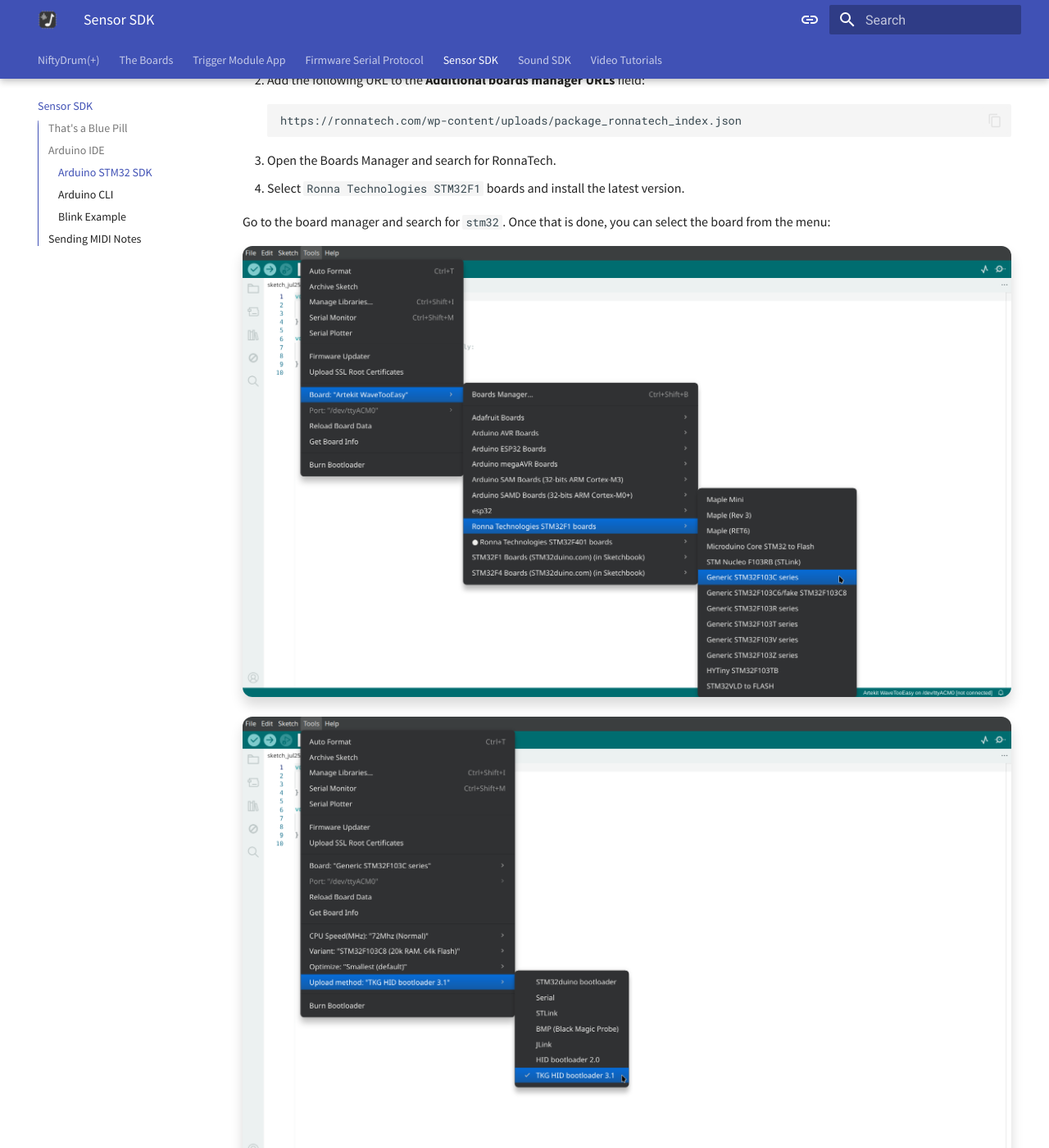
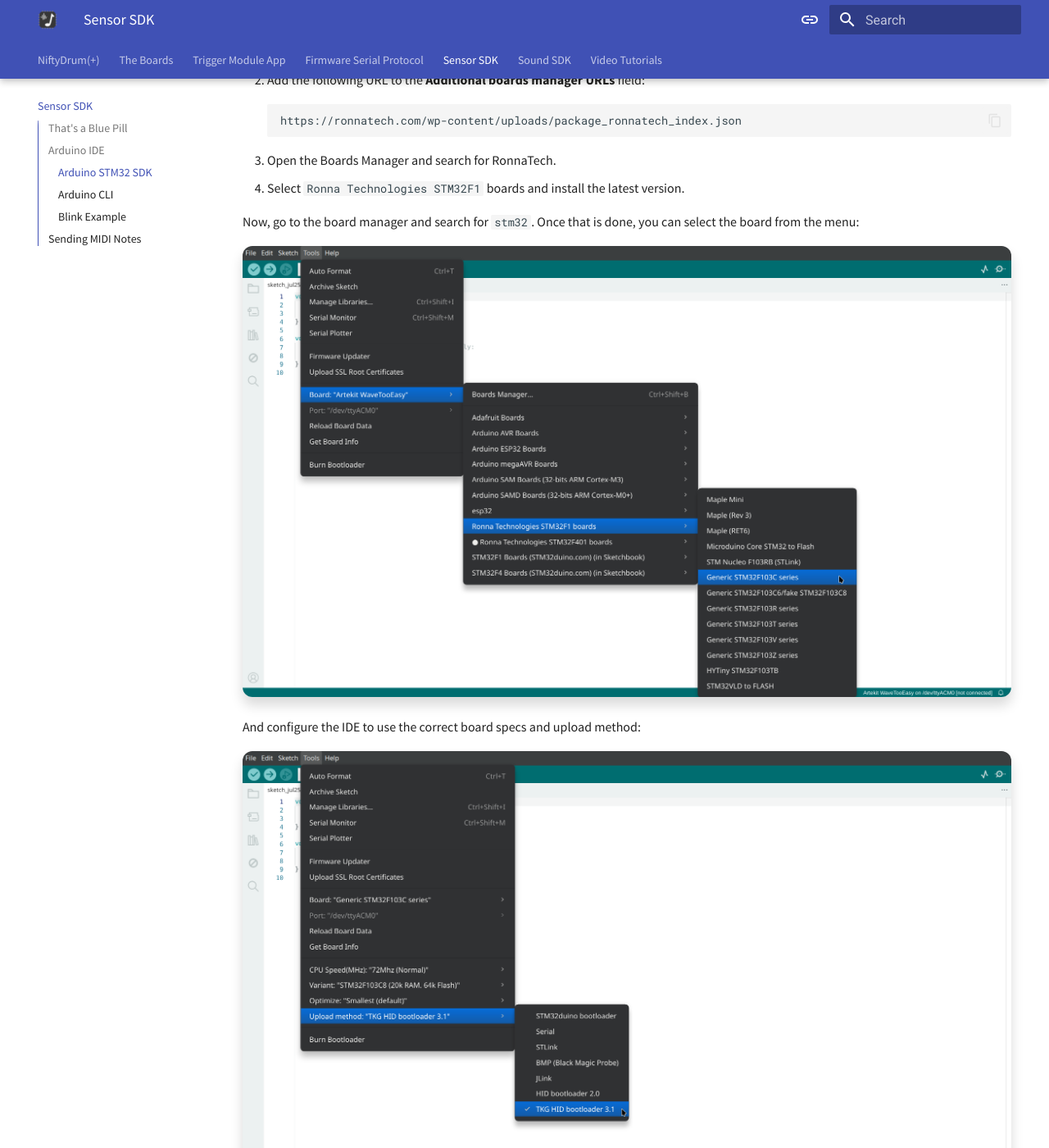
Before and after one commit to RonnaTechnologies/doc.niftydrum.com, an MkDocs documentation site: the page built from doc/4.sensor_sdk.md, in a window 1280 px wide and 1400 px high, scrolled down 705 px. Shown: the whole window at 82% size. Built offline with MkDocs 1.6.1 and Material for MkDocs 9.7.7, drawn with Linux system fonts in a browser that asks for light colours; some of the changed text lies outside the part shown.

Commit message:
update sensor SDK doc

````diff
--- a/doc/4.sensor_sdk.md
+++ b/doc/4.sensor_sdk.md
@@ -29,10 +29,13 @@
 3. Open the Boards Manager and search for RonnaTech.
 4. Select `Ronna Technologies STM32F1` boards and install the latest version.
 
-Go to the board manager and search for `stm32`. Once that is done, you can select the board from the menu:
+Now, go to the board manager and search for `stm32`.
+Once that is done, you can select the board from the menu:
 
 ![Arduino IDE board selection (Light Mode)](assets/sensor_sdk/select_board_light.png){ .light-mode-only .img-shadow-lg }
 ![Arduino IDE board selection (Dark Mode)](assets/sensor_sdk/select_board_dark.png){ .dark-mode-only .img-shadow-lg }
+
+And configure the IDE to use the correct board specs and upload method:
 
 ![Arduino IDE board configuration (Light Mode)](assets/sensor_sdk/select_board_config_light.png){ .light-mode-only .img-shadow-lg }
 ![Arduino IDE board configuration (Dark Mode)](assets/sensor_sdk/select_board_config_dark.png){ .dark-mode-only .img-shadow-lg }
@@ -47,13 +50,13 @@
 === "Unix"
 
     ```bash
-    ./tkg-flash sketch.ino.bin
+      ./tkg-flash sketch.ino.bin
     ```
 
 === "Windows"
 
     ```bash
-    ./tkg-flash.exe sketch.ino.bin
+      ./tkg-flash.exe sketch.ino.bin
     ```
 
 Once the upload is complete, the board will **restart automatically**, and the app will **reconnect** to it.
````
Also changed, not shown: other parts of doc/4.sensor_sdk.md (+1 -1 lines).
